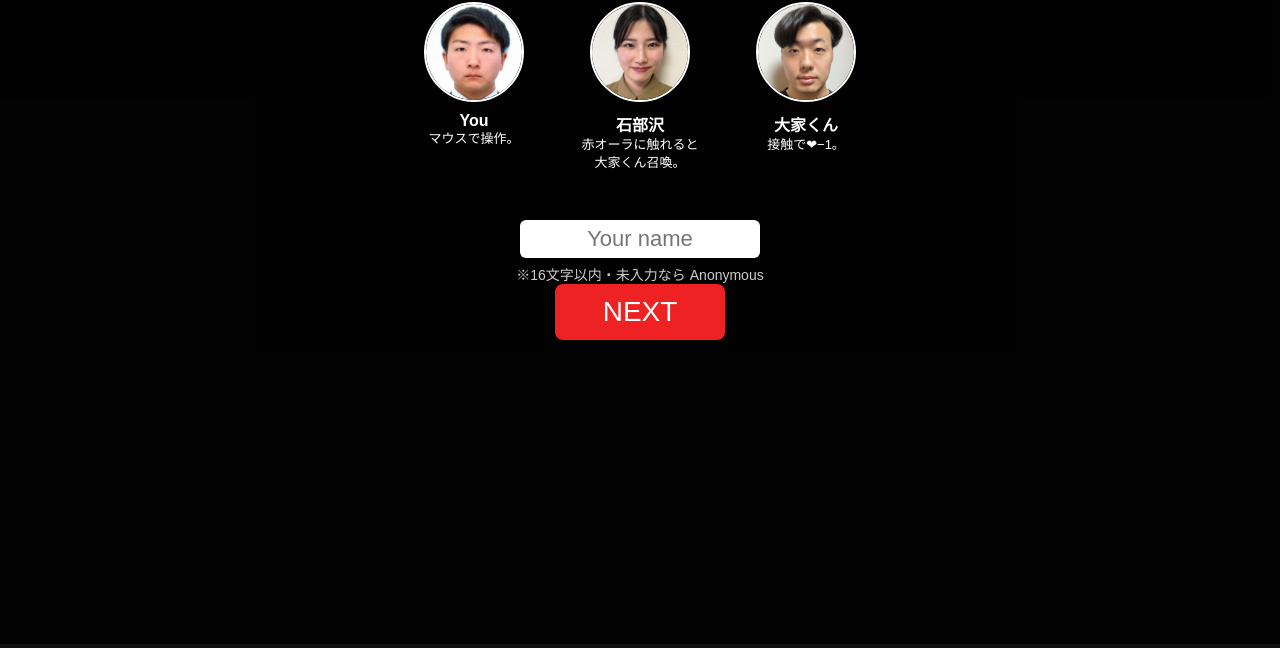
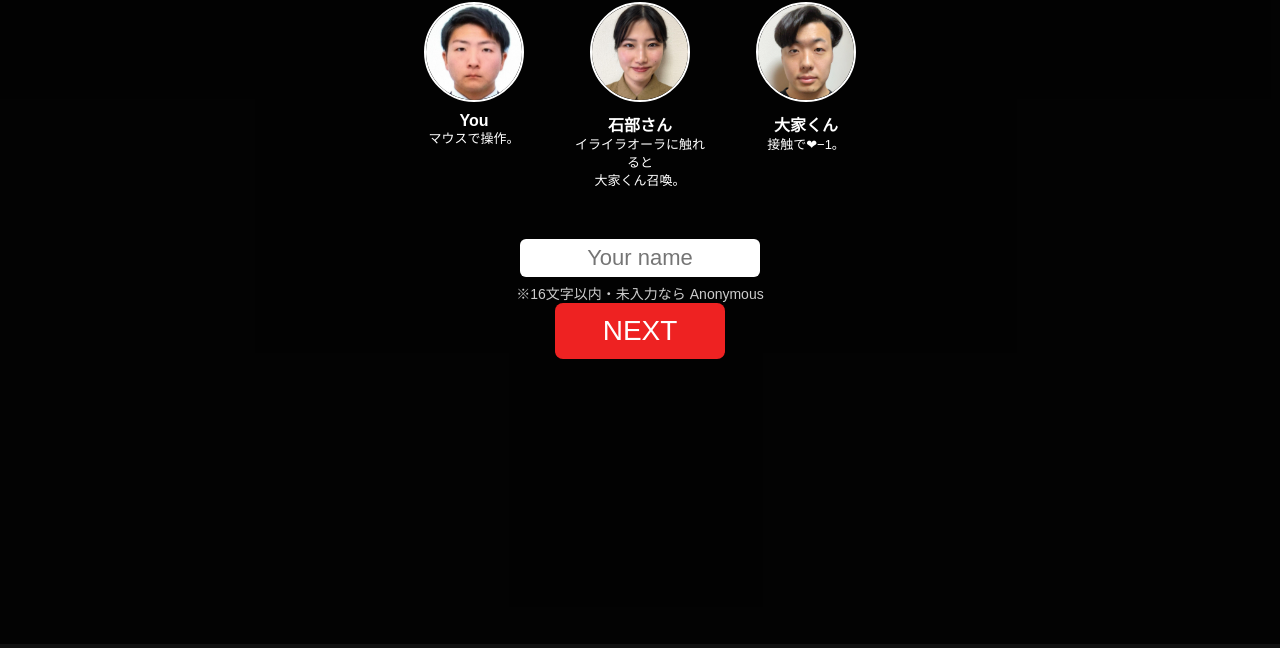
Before and after one commit to TaijuisSuzuki/iraira-ripple-game, a plain HTML site: page index.html in a window 1280 px wide. Shown: the part 156-804 px from the top of the page. Drawn offline with Linux system fonts and the light colour scheme.

Commit message:
Update index.html

```diff
--- a/index.html
+++ b/index.html
@@ -50,7 +50,7 @@ td,th{padding:4px 10px;border-bottom:1px solid #444;text-align:center}
   <h1>CHARACTER INTRODUCTION</h1>
   <div class="char-list">
     <div class="char"><img src="img/player.png"><div class="char-name">You</div><div class="char-desc">マウスで操作。</div></div>
-    <div class="char"><img src="img/ishibesawa.png"><div class="char-name">石部沢</div><div class="char-desc">赤オーラに触れると<br>大家くん召喚。</div></div>
+    <div class="char"><img src="img/ishibesawa.png"><div class="char-name">石部さん</div><div class="char-desc">イライラオーラに触れると<br>大家くん召喚。</div></div>
     <div class="char"><img src="img/ohyakaisei.png"><div class="char-name">大家くん</div><div class="char-desc">接触で❤−1。</div></div>
   </div>
 
```
